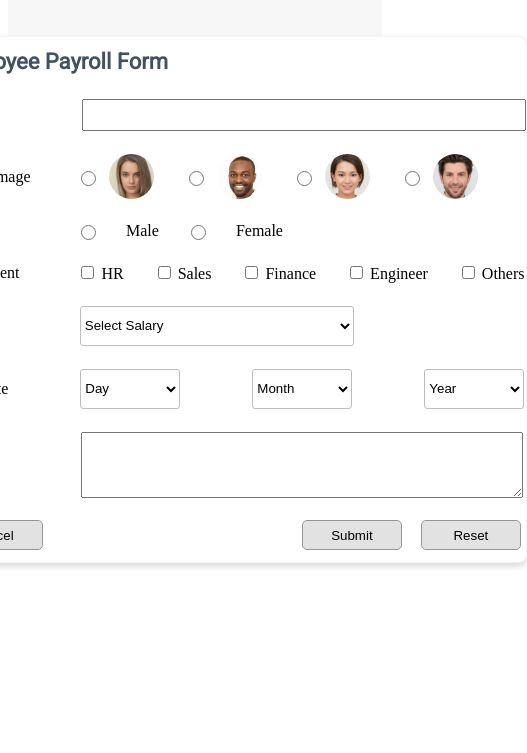
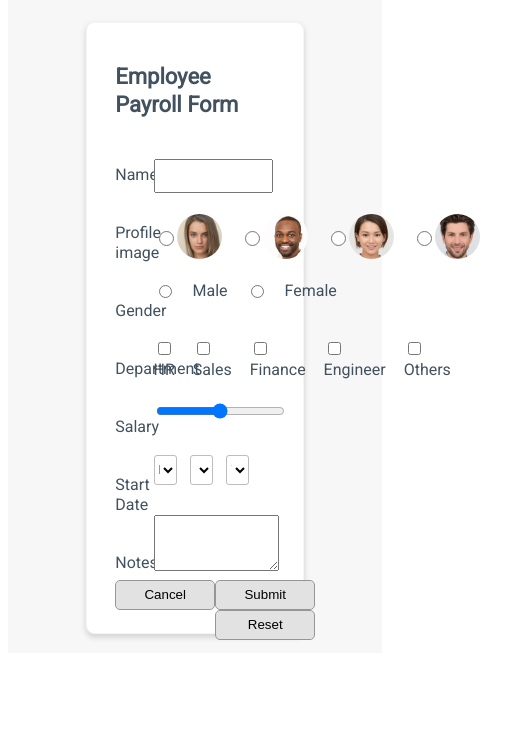
Before and after one commit to Saianjanc/EmployeePayroll, a plain HTML site: page pages/index.html in a window 390 px wide. Shown: the part 91-844 px from the top of the page, 527 px wide, since content can reach past the window. Drawn offline with Linux system fonts and the light colour scheme.

Commit message:
MODIFIED:Added Absolute values for responsive page

```diff
--- a/index.css
+++ b/pages/index.css
@@ -9,14 +9,14 @@
 
 .space{
     display: flex;
-    margin-left: 10px;
+    margin-left: 9.79%;
     gap: 10px;
 }
 
 .logo{
     width: 50px;
     height: 47px;
-    padding-left: 150px;
+    padding-left: 9.79%;
 }
 
 .title_up{
@@ -37,118 +37,112 @@
 
 .main{
     width: 100%;
-    height: 525px;
+    height: 656px;
     display: flex;
     justify-content: center;
     align-items: center;
     background: #F7F7F7 0% 0% no-repeat padding-box;
     opacity: 1;
+    font: normal normal normal 16px/20px Roboto;
+    letter-spacing: 0px;
+    color: #42515F;
 }
-
 .registerform{
-    width: 800px;
-    height: 100%;
-    display: flex;
-    flex-direction: column;
-    justify-content: space-around;
-    margin-top: 80px;
+    margin-top: 1.4%;
+    width: 58%;
+    height: 610px;
     background: #FFFFFF 0% 0% no-repeat padding-box;
     box-shadow: 0px 3px 6px #00000029;
     border: 1px solid #F5F5F5;
     border-radius: 8px;
     opacity: 1;
 }
-
+.innerform{
+    display: flex;
+    margin: 0px 13.23%;
+    align-items: baseline;
+}
 .registertitle{
     text-align: left;
-    margin-left: 80px;
+    margin: 40px 13.23%;
     font: normal normal bold 22px/28px Roboto;
     letter-spacing: 0px;
     color: #42515F;
     opacity: 1;
 }
-
-.formname,.formimg,.formgender,.formdepartment,.formsalary,.formstartdate,.formnotes{
+.formlabel{
+    width: 24%;
     display: flex;
-    margin-left: 80px;
+    flex-direction: column;
+    gap: 38px;
 }
-
-.formname{
-    gap: 100px;
-}
-.formimg{
+.forminput{
+    width: 75%;
+    display: flex;
+    flex-direction: column;
+    justify-content: center;
     gap: 30px;
 }
-.formgender{
-    gap: 27px;
+.formname,.formimg,.formgender,.formdepartment,.formsalary{
+    display: flex;
+    height: 28px;
+    gap: 18px;
 }
-.formdepartment{
-    gap: 30px;
+.formbtn{
+    display: flex;
+    flex-direction: row;
+    justify-content: space-between;
+    margin: 2% 0px;
 }
-.formsalary{
-    gap: 30px;
+.btnleft{
+    margin-left: 13.23%;
 }
-.formstartdate{
-    gap: 30px;
+.btnright{
+    margin-right: 13.23%;
 }
-.formnotes{
-    gap: 30px;
-}
-.formtext{
-    place-self: center;
-}
-.formbox{
-    width: 436px;
-    height: 26px;
-}
-.notes{
-    width: 436px;
-}
-
-.formbtn{
-    margin-left: 64px;
-}
-
-.btngap{
-    padding: 120px;
-}
-
-.btn{
+.btn,.subbtn{
     width: 100px;
     height: 30px;
     background: #E2E2E2 0% 0% no-repeat padding-box;
     border: 1px solid #969696;
     border-radius: 5px;
     opacity: 1;
-    margin-left: 15px;
 }
-
-.Salary{
-    width: 274px;
-    height: 40px;
+.btn{
+    &:hover{ background-color:#707070; color:#FFFFFF};
+}
+.subbtn{
+    margin-right: 10px;
+    &:hover{ background-color:#82A70C; color:#FFFFFF};
+}
+.formstartdate{
+    display: flex;
+    margin-right: 20%;
+}
+.startdate,.startyear,.startmonth{
+    height: 30px;
+    width: 33%;
     background: #FFFFFF 0% 0% no-repeat padding-box;
     border: 1px solid #BDBDBD;
     border-radius: 3px;
     opacity: 1;
 }
-
-.startdate{
-    width: 100px;
-    height: 40px;
-    background: #FFFFFF 0% 0% no-repeat padding-box;
-    border: 1px solid #BDBDBD;
-    border-radius: 3px;
-    opacity: 1;
+.startmonth{
+    margin: 0px 14%;
+}
+.notes{
+    width: 100%;
+    height: 50px;
 }
 .profileimg{
     display: flex;
     align-items: center;
-    gap: 10px;
+    margin-right: auto;
 }
 input[type="radio"]{
     width: 15px;
     height: 15px;
-    background: #DEDEDE 0% 0% no-repeat padding-box;
-    border: 1px solid #B4B4B4;
+    background: #DEDEDE 0% 0% no-repeat padding-box!important;
+    border: 1px solid #B7B7B7;
     opacity: 1;
 }
--- a/index.html
+++ b/pages/index.html
@@ -11,7 +11,7 @@
 <body>
     <div class="header">
         <div class="space">
-        <div class="logo"><img src="profile.png" alt="profileAvatar" wclassth="50px" height="48px"></div>
+        <div class="logo"><img src="/assests/profile.png" alt="profileAvatar" width="50px" height="48px"></div>
         <div class="headtitle">
             <div class="title_up">Employee</div>
             <div class="title_btm">Payroll</div>
@@ -20,73 +20,70 @@
     </div>
     <div class="main">
         <div class="registerform">
-            <span class="registertitle">Employee Payroll Form</span>
-            <div class="formname">
+            <div class="registertitle">Employee Payroll Form</div>
+            <div class="innerform">
+            <div class="formlabel">
                     <label class="formtext">Name</label>
-                <input type="text" class="formbox">
+                    <label class="formtext">Profile image</label>
+                    <label class="formtext">Gender</label>
+                    <label class="formtext">Department</label>
+                    <label class="formtext">Salary</label>
+                    <label class="formtext">Start Date</label>
+                    <label class="formtext">Notes</label>
             </div>
+            <div class="forminput">
+            <input type="text" class="formname">
             <div class="formimg">
-                <label class="formtext">Profile image</label>
-            <div class="profileimg">
-                <input type="radio" name="profileimg" class="profile1" style="margin-left: 20px;">
-                <img src="profile1.png" alt="profile1">
+            <div class="profileimg" id="profileimg">
+                <input type="radio" name="profileimg" class="profile1">
+                <img src="/assests/profile1.png" alt="profile1">
             </div>
             <div class="profileimg">
                 <input type="radio" name="profileimg" class="profile2">
-                <img src="profile2.png" alt="profile2">
+                <img src="/assests/profile2.png" alt="profile2">
             </div>
             <div class="profileimg">
                 <input type="radio" name="profileimg" class="profile3">
-                <img src="profile3.png" alt="profile3">
+                <img src="/assests/profile3.png" alt="profile3">
             </div>
             <div class="profileimg">
                 <input type="radio" name="profileimg" class="profile4">
-                <img src="profile4.png" alt="profile4">
+                <img src="/assests/profile4.png" alt="profile4">
             </div>
         </div>
             <div class="formgender">
-                <label class="formtext">Gender</label>
-                <input type="radio" name="Gender" class="Male" style="margin-left: 63px;">
+                <input type="radio" name="Gender" class="Male">
                 <label>Male</label>
                 <input type="radio" name="Gender" class="Female">
                 <label>Female</label>
             </div>
             <div class="formdepartment">
-                <label class="formtext">Department</label>
             <div>
-                <input type="checkbox" name="Department" class="HR" style="margin-left: 32px;">
+                <input type="checkbox" name="Department" id="HR">
                 <label>HR</label>
             </div>
             <div>
-                <input type="checkbox" name="Department" class="Sales">
+                <input type="checkbox" name="Department" id="Sales">
                 <label>Sales</label>
             </div>
             <div>
-                <input type="checkbox" name="Department" class="Finance">
+                <input type="checkbox" name="Department" id="Finance">
                 <label>Finance</label>
             </div>
             <div>
-                <input type="checkbox" name="Department" class="Engineer">
+                <input type="checkbox" name="Department" id="Engineer">
                 <label>Engineer</label>
             </div>
             <div>
-                <input type="checkbox" name="Department" class="Others">
+                <input type="checkbox" name="Department" id="Others">
                 <label>Others</label>
             </div>
             </div>
             <div class="formsalary">
-                <label class="formtext">Salary</label>
-                <select name="Salary" class="Salary" style="margin-left: 65px;">
-                    <option value="" disabled selected>Select Salary</option>
-                    <option value="3LPA">3LPA</option>
-                    <option value="4LPA">4LPA</option>
-                    <option value="5LPA">5LPA</option>
-                    <option value="6LPA">6LPA</option>
-                </select>
+                <input type="range" name="salary" id="salary" min="4" max="10">
             </div>
             <div class="formstartdate">
-                <label class="formtext">Start Date</label>
-                <select name="startday" class="startdate" style="margin-left: 42px;">
+                <select name="startday" class="startdate">
                     <option value="" disabled selected>Day</option>
                     <option value="Monday">Monday</option>
                     <option value="Tuesday">Tuesday</option>
@@ -96,7 +93,7 @@
                     <option value="Saturday">Saturday</option>
                     <option value="Sunday">Sunday</option>
                 </select>
-                <select name="startmonth" class="startdate" style="margin-left: 42px;">
+                <select name="startmonth" class="startmonth">
                     <option value="" disabled selected>Month</option>
                     <option value="January">January</option>
                     <option value="February">February</option>
@@ -111,7 +108,7 @@
                     <option value="Novmeber">Novmeber</option>
                     <option value="December">December</option>
                 </select>
-                <select name="startyear" class="startdate" style="margin-left: 42px;">
+                <select name="startyear" class="startyear">
                     <option value="" disabled selected>Year</option>
                     <option value="2024">2024</option>
                     <option value="2023">2023</option>
@@ -129,14 +126,18 @@
                 </select>
             </div>
             <div class="formnotes">
-                <label>Notes</label>
-                <textarea name="Notes" class="notes" cols="40" rows="4" style="margin-left: 70px;"></textarea>
+                <textarea name="Notes" class="notes"></textarea>
+            </div>
+        </div>
     </div>
             <div class="formbtn">
+                <div class="btnleft">
                     <input type="button" value="Cancel" class="btn">
-                <span class="btngap"></span>
-                <input type="button" value="Submit" class="btn">
+                </div>
+                <div class="btnright">
+                    <input type="button" value="Submit" class="subbtn">
                     <input type="button" value="Reset" class="btn">
+                </div>
             </div>
       </div>
     </div>
```
Also changed, not shown: assests/profile.png (renamed from profile.png), assests/profile1.png (renamed from profile1.png), assests/profile2.png (renamed from profile2.png), assests/profile3.png (renamed from profile3.png), assests/profile4.png (renamed from profile4.png). Lines whose indentation alone changed are shown as unchanged.
